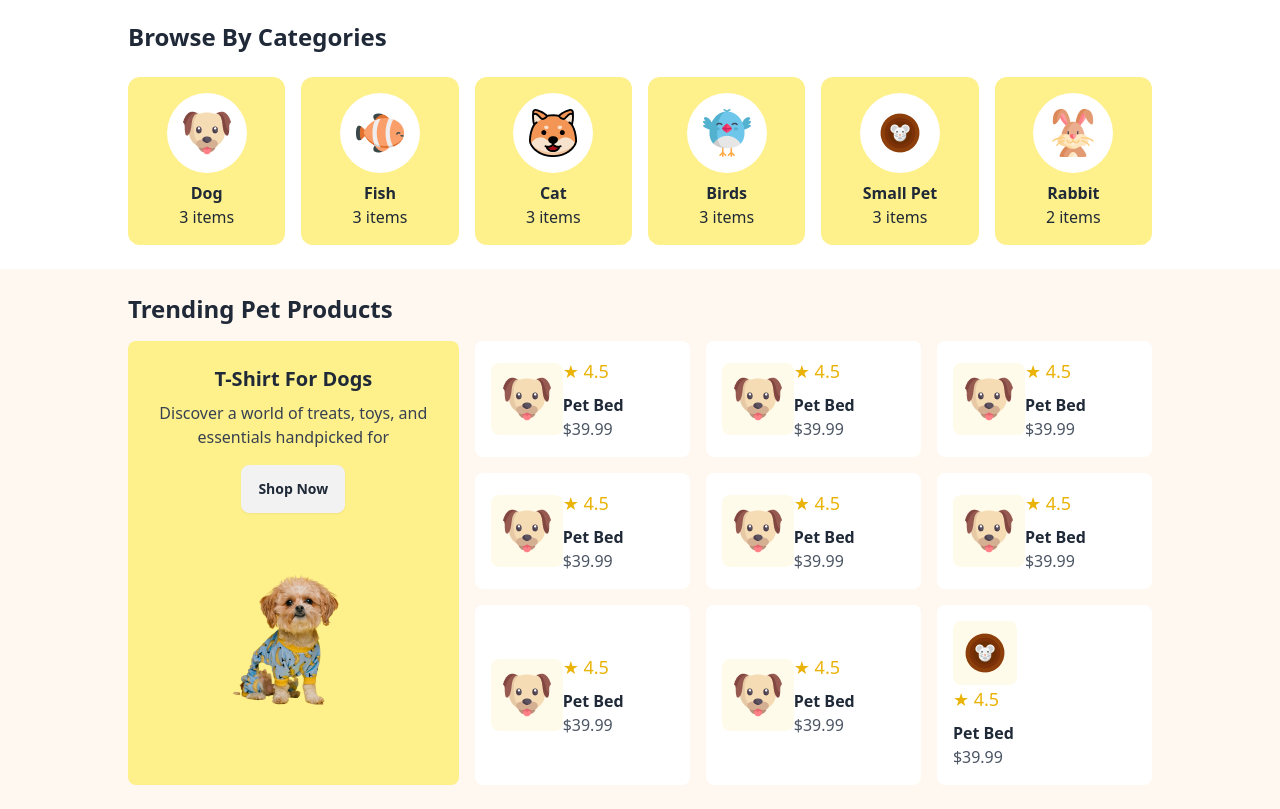
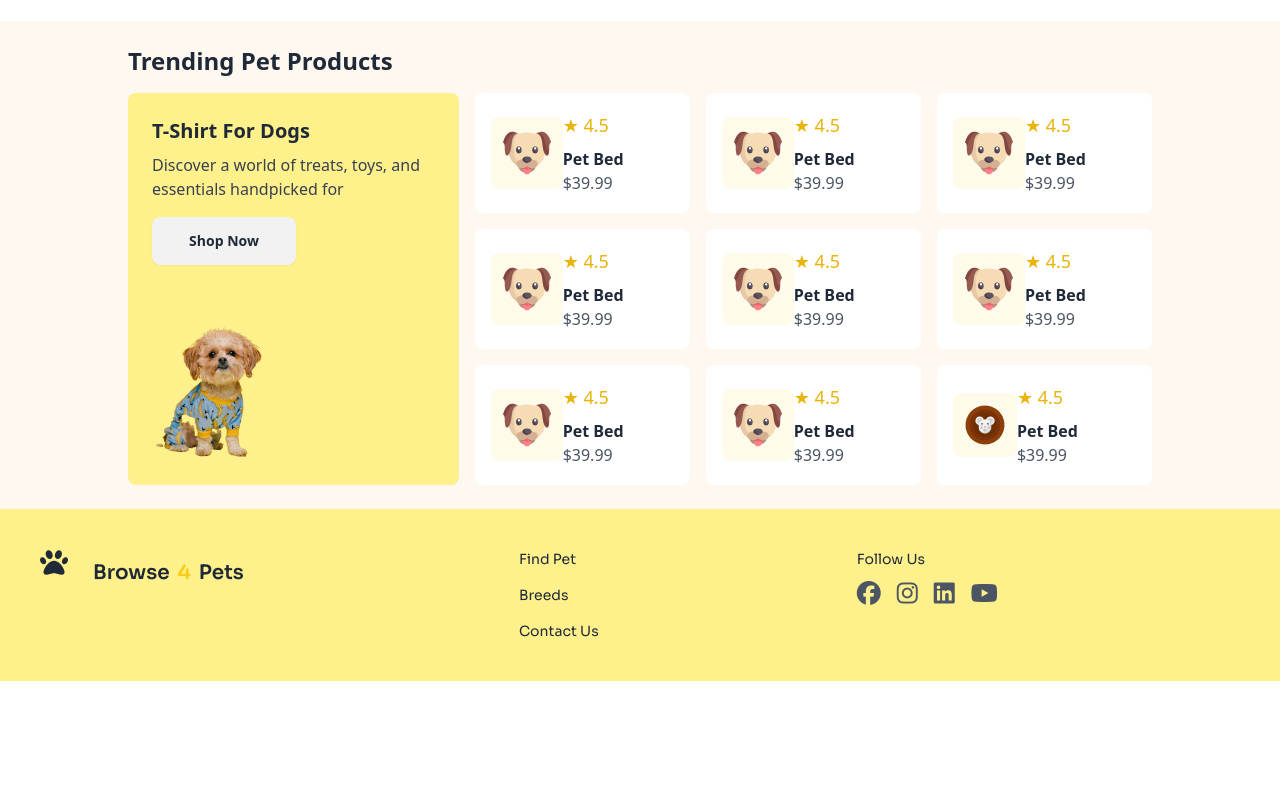
Before and after one commit to niloy200119/Assignment3, a plain HTML site: page index.html in a window 1280 px wide. Shown: the part 2307-3116 px from the top of the page. After the commit the page ends 2988 px from the top, so only its background shows below. Drawn offline with nearby package versions, Linux system fonts and the light colour scheme; a web font is replaced by a local one.

Commit message:
footer done

```diff
--- a/index.html
+++ b/index.html
@@ -201,7 +201,7 @@
           <div class="card bg-base-100 shadow-xl">
             <figure>
               <img
-                src="c1-assets/pexels-photo-26665805.jpg"
+                src="c1-assets/istockphoto-1278674177-612x612.jpg"
                 alt="Rescued Cat"
               />
             </figure>
@@ -303,13 +303,13 @@
 
           <div class="grid grid-cols-1 md:grid-cols-3 gap-4">
             <div
-              class="bg-yellow-200 p-6 rounded-lg md:col-span-1 flex flex-col items-center text-center"
+              class="bg-yellow-200 p-6 rounded-lg md:col-span-1 flex flex-col"
             >
               <h2 class="text-xl font-bold mb-2">T-Shirt For Dogs</h2>
               <p class="text-gray-700 mb-4">
                 Discover a world of treats, toys, and essentials handpicked for
               </p>
-              <button class="btn">Shop Now</button>
+              <button class="btn w-36">Shop Now</button>
               <img
                 src="c1-assets/cute-pet-small.png"
                 alt="Dog T-Shirt"
@@ -415,7 +415,7 @@
                   <p class="text-gray-600">$39.99</p>
                 </div>
               </div>
-              <div class="bg-white p-4 rounded-lg  items-center text-left ">
+              <div class="bg-white p-4 rounded-lg flex items-center text-left">
                 <img
                   class="bg-amber-50 p-3 rounded-lg"
                   src="c1-assets/mouse-cartoon.png"
@@ -432,6 +432,57 @@
         </div>
       </section>
     </main>
-    <footer class="font-sora"></footer>
+
+    <footer class="font-sora footer bg-yellow-200 text-base-content p-10">
+      <nav class="flex">
+        <i class="fa-solid fa-2x fa-paw"></i>
+        <a class="btn btn-ghost text-xl  lg:flex">
+          Browse<span class="text-yellow-400">4</span>Pets
+        </a>
+      </nav>
+      <nav class="gap-4">
+        <a class="link link-hover">Find Pet</a>
+        <a class="link link-hover">Breeds</a>
+        <a class="link link-hover">Contact Us</a>
+      </nav>
+      <nav>
+        <h6>Follow Us</h6>
+        <div class="grid grid-flow-col gap-4">
+          <div class="flex space-x-4">
+            <a
+              href="https://www.facebook.com"
+              target="_blank"
+              class="text-gray-600 hover:text-black transition-transform duration-200 hover:scale-110"
+            >
+              <i class="fab fa-facebook text-2xl"></i>
+            </a>
+
+            <a
+              href="https://www.instagram.com"
+              target="_blank"
+              class="text-gray-600 hover:text-black transition-transform duration-200 hover:scale-110"
+            >
+              <i class="fab fa-instagram text-2xl"></i>
+            </a>
+
+            <a
+              href="https://www.linkedin.com"
+              target="_blank"
+              class="text-gray-600 hover:text-black transition-transform duration-200 hover:scale-110"
+            >
+              <i class="fab fa-linkedin text-2xl"></i>
+            </a>
+
+            <a
+              href="https://www.youtube.com"
+              target="_blank"
+              class="text-gray-600 hover:text-black transition-transform duration-200 hover:scale-110"
+            >
+              <i class="fab fa-youtube text-2xl"></i>
+            </a>
+          </div>
+        </div>
+      </nav>
+    </footer>
   </body>
 </html>
```
Also changed, not shown: c1-assets/istockphoto-1278674177-612x612.jpg (added).
